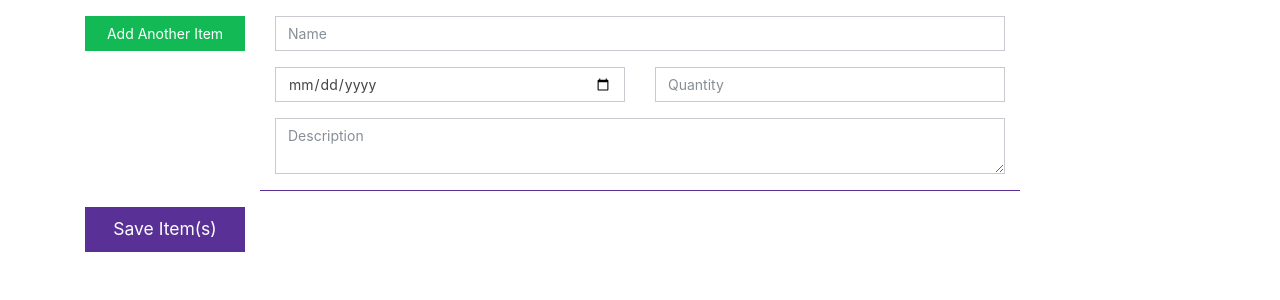
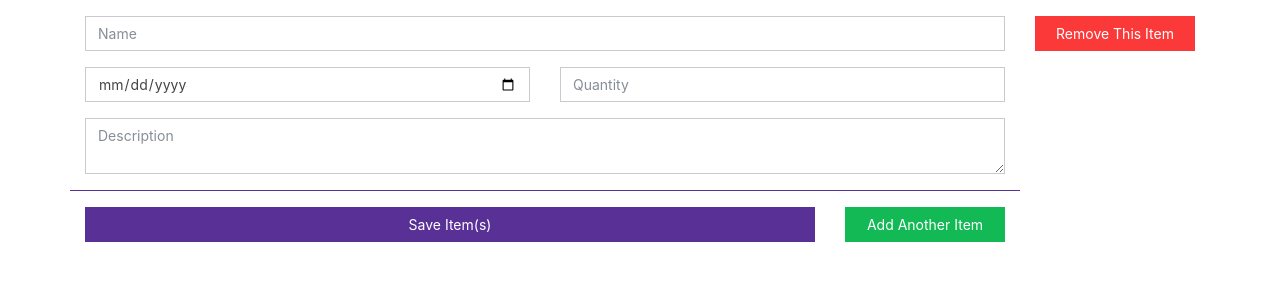
Before and after one commit to MATTALUI/foodstoragemonitor, a Flask app: page /storage-items/new/ in a window 1280 px wide. Shown: the part 75-375 px from the top of the page. Run offline with Flask 2, Linux system fonts and the light colour scheme; some libraries are stand-ins or nearby versions.

Commit message:
improve itemset form ui; carrots and public crunching

```diff
--- a/static/assets/js/items-form.js
+++ b/static/assets/js/items-form.js
@@ -11,19 +11,12 @@
       description: '',
       expiration: '',
       quantity: '',
-    }
-    console.log(itemSet);
+    };
     const nextIndex = document.querySelectorAll('.item_set').length;
-    const actionButton = nextIndex === 0
-      ? (`<button class="w-100 btn btn-success addItemButton">Add Another Item</button>`)
-      : (`<button class="w-100 btn btn-danger removeItemButton">Remove This Item</button>`);
     const $input = $(`
       <div class="item_set row">
         ${itemSet.id ? `<input class="id" type="hidden" name="id" value="${itemSet.id}">` : ''}
-        <div class="col-sm-2">
-          ${actionButton}
-        </div>
-        <div class="col-sm-8">
+        <div class="col-sm-10">
           <div class="row  border-bottom border-primary mb-3">
             <div class="col-sm-12">
               <div class="form-group ui-front">
@@ -46,6 +39,9 @@
               </div>
             </div>
           </div>
+        </div>
+        <div class="col-sm-2">
+          ${editMode ? '' : '<button class="w-100 btn btn-danger removeItemButton">Remove This Item</button>'}
         </div>
       </div>
     `);
--- a/templates/items/form.html
+++ b/templates/items/form.html
@@ -13,14 +13,19 @@
       <span class="sr-only">Loading...</span>
     </div>
   </div>
-  <div class="row">
+  <div class="row mb-3">
     <div class="col-sm-12">
       <form action="{{ action }}" method="POST"  enctype="application/json">
         <!-- Body of form is dynamically created in static/assets/js/items-form.js -->
       </form>
       <div class="row">
+        <div class="col-sm-8">
+          <button class="w-100 btn btn-primary saveItemsButton">Save Item(s)</button>
+        </div>
         <div class="col-sm-2">
-          <button class="w-100 btn btn-primary btn-lg saveItemsButton">Save Item(s)</button>
+          {% if item_set is not defined %}
+            <button class="w-100 btn btn-success addItemButton">Add Another Item</button>
+          {% endif %}
         </div>
       </div>
     </div>
```
